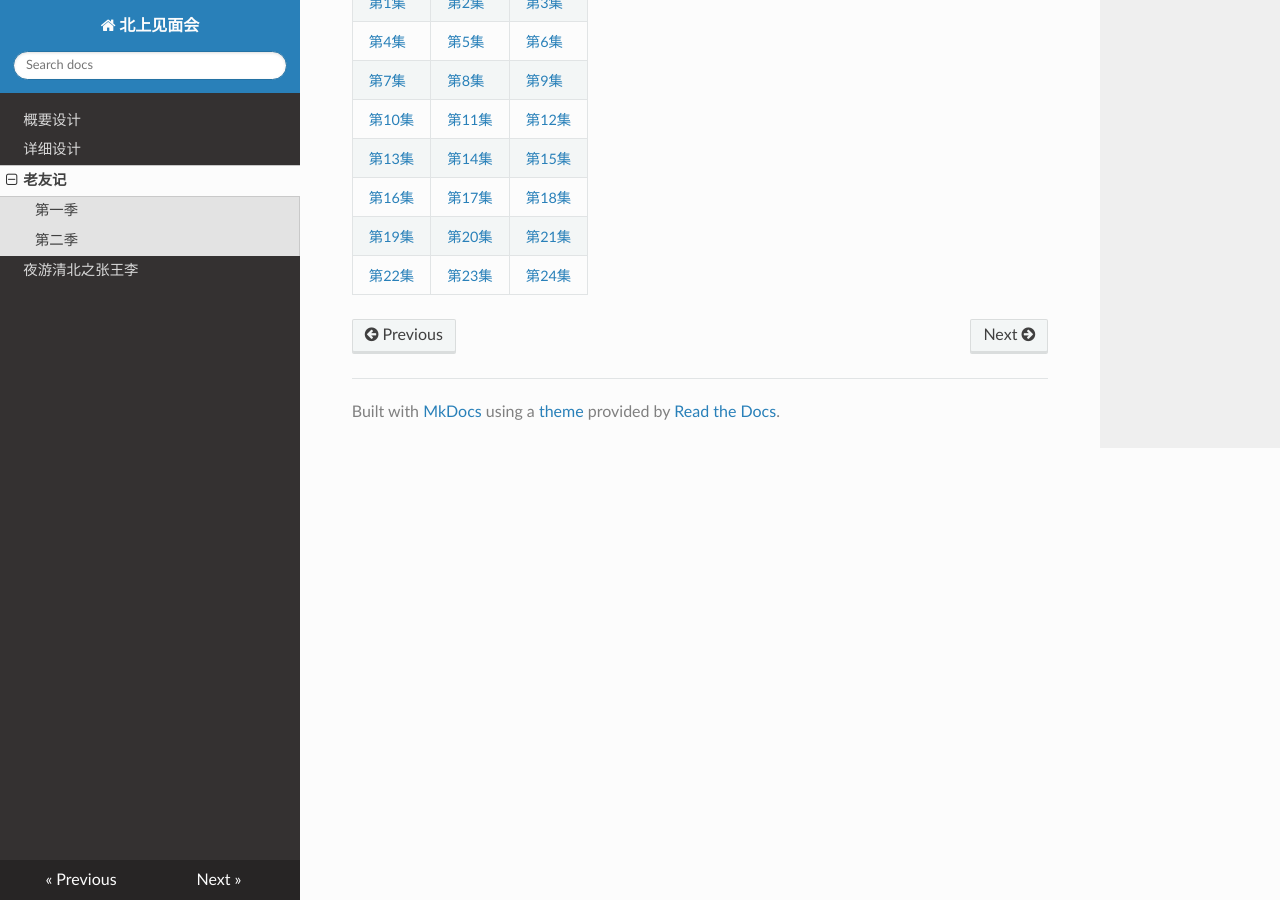
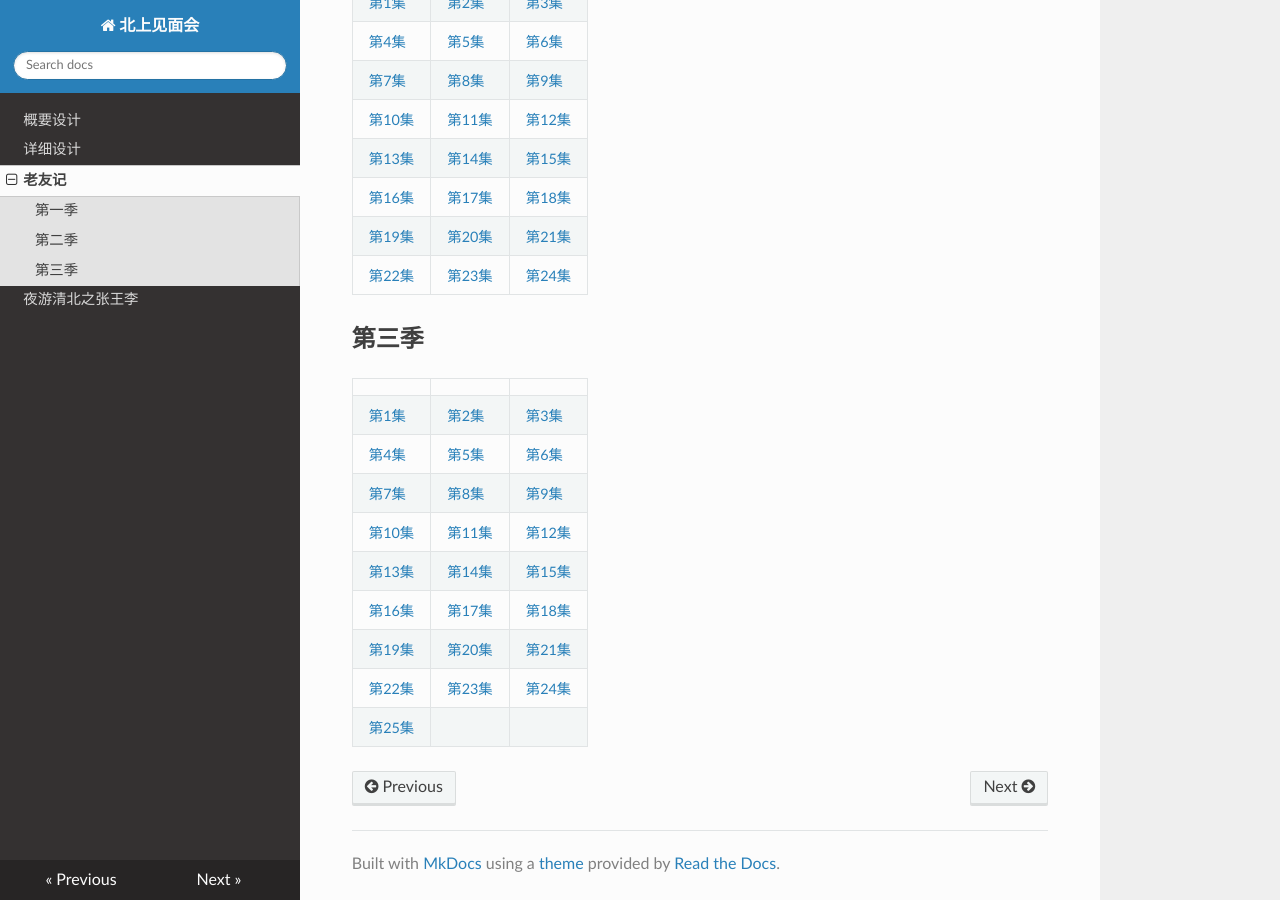
Before and after one commit to wangzhizhou/BSMeeting, an MkDocs documentation site: the page built from docs/friends.md, in a window 1280 px wide and 900 px high, scrolled down 841 px. Built offline with MkDocs 1.6.1, drawn with Linux system fonts in a browser that asks for light colours; nearby versions of some CDN libraries; old or Windows-style settings are respelled for this version of MkDocs.

Commit message:
add the third friend

```diff
--- a/docs/friends.md
+++ b/docs/friends.md
@@ -34,37 +34,23 @@
 [第19集](rtmp://zhulongyixian.vicp.cc:8000/vod2//friends/2/19.mp4)|[第20集](rtmp://zhulongyixian.vicp.cc:8000/vod2//friends/2/20.mp4)|[第21集](rtmp://zhulongyixian.vicp.cc:8000/vod2//friends/2/21.mp4)
 [第22集](rtmp://zhulongyixian.vicp.cc:8000/vod2//friends/2/22.mp4)|[第23集](rtmp://zhulongyixian.vicp.cc:8000/vod2//friends/2/23.mp4)|[第24集](rtmp://zhulongyixian.vicp.cc:8000/vod2//friends/2/24.mp4)
 
-<!--
+
 
 ## 第三季
 
-[第1集](rtmp://zhulongyixian.vicp.cc:8000/vod2//friends/1/1.mp4)
-[第2集](rtmp://zhulongyixian.vicp.cc:8000/vod2//friends/1/2.mp4)
-[第3集](rtmp://zhulongyixian.vicp.cc:8000/vod2//friends/1/3.mp4)
-[第4集](rtmp://zhulongyixian.vicp.cc:8000/vod2//friends/1/4.mp4)
-[第5集](rtmp://zhulongyixian.vicp.cc:8000/vod2//friends/1/5.mp4)
-[第6集](rtmp://zhulongyixian.vicp.cc:8000/vod2//friends/1/6.mp4)
-[第7集](rtmp://zhulongyixian.vicp.cc:8000/vod2//friends/1/7.mp4)
-[第8集](rtmp://zhulongyixian.vicp.cc:8000/vod2//friends/1/8.mp4)
+|   |   |   |
+|---|---|---|
+[第1集](rtmp://zhulongyixian.vicp.cc:8000/vod2//friends/3/1.mp4)|[第2集](rtmp://zhulongyixian.vicp.cc:8000/vod2//friends/3/2.mp4)|[第3集](rtmp://zhulongyixian.vicp.cc:8000/vod2//friends/3/3.mp4)
+[第4集](rtmp://zhulongyixian.vicp.cc:8000/vod2//friends/3/4.mp4)|[第5集](rtmp://zhulongyixian.vicp.cc:8000/vod2//friends/3/5.mp4)|[第6集](rtmp://zhulongyixian.vicp.cc:8000/vod2//friends/3/6.mp4)
+[第7集](rtmp://zhulongyixian.vicp.cc:8000/vod2//friends/3/7.mp4)|[第8集](rtmp://zhulongyixian.vicp.cc:8000/vod2//friends/3/8.mp4)|[第9集](rtmp://zhulongyixian.vicp.cc:8000/vod2//friends/3/9.mp4)
+[第10集](rtmp://zhulongyixian.vicp.cc:8000/vod2//friends/3/10.mp4)|[第11集](rtmp://zhulongyixian.vicp.cc:8000/vod2//friends/3/11.mp4)|[第12集](rtmp://zhulongyixian.vicp.cc:8000/vod2//friends/3/12.mp4)
+[第13集](rtmp://zhulongyixian.vicp.cc:8000/vod2//friends/3/13.mp4)|[第14集](rtmp://zhulongyixian.vicp.cc:8000/vod2//friends/3/14.mp4)|[第15集](rtmp://zhulongyixian.vicp.cc:8000/vod2//friends/3/15.mp4)
+[第16集](rtmp://zhulongyixian.vicp.cc:8000/vod2//friends/3/16.mp4)|[第17集](rtmp://zhulongyixian.vicp.cc:8000/vod2//friends/3/17.mp4)|[第18集](rtmp://zhulongyixian.vicp.cc:8000/vod2//friends/3/18.mp4)
+[第19集](rtmp://zhulongyixian.vicp.cc:8000/vod2//friends/3/19.mp4)|[第20集](rtmp://zhulongyixian.vicp.cc:8000/vod2//friends/3/20.mp4)|[第21集](rtmp://zhulongyixian.vicp.cc:8000/vod2//friends/3/21.mp4)
+[第22集](rtmp://zhulongyixian.vicp.cc:8000/vod2//friends/3/22.mp4)|[第23集](rtmp://zhulongyixian.vicp.cc:8000/vod2//friends/3/23.mp4)|[第24集](rtmp://zhulongyixian.vicp.cc:8000/vod2//friends/3/24.mp4)
+[第25集](rtmp://zhulongyixian.vicp.cc:8000/vod2//friends/3/25.mp4)|
 
-[第9集](rtmp://zhulongyixian.vicp.cc:8000/vod2//friends/1/9.mp4)
-[第10集](rtmp://zhulongyixian.vicp.cc:8000/vod2//friends/1/10.mp4)
-[第11集](rtmp://zhulongyixian.vicp.cc:8000/vod2//friends/1/11.mp4)
-[第12集](rtmp://zhulongyixian.vicp.cc:8000/vod2//friends/1/12.mp4)
-[第13集](rtmp://zhulongyixian.vicp.cc:8000/vod2//friends/1/13.mp4)
-[第14集](rtmp://zhulongyixian.vicp.cc:8000/vod2//friends/1/14.mp4)
-[第15集](rtmp://zhulongyixian.vicp.cc:8000/vod2//friends/1/15.mp4)
-[第16集](rtmp://zhulongyixian.vicp.cc:8000/vod2//friends/1/16.mp4)
-
-[第17集](rtmp://zhulongyixian.vicp.cc:8000/vod2//friends/1/17.mp4)
-[第18集](rtmp://zhulongyixian.vicp.cc:8000/vod2//friends/1/18.mp4)
-[第19集](rtmp://zhulongyixian.vicp.cc:8000/vod2//friends/1/19.mp4)
-[第20集](rtmp://zhulongyixian.vicp.cc:8000/vod2//friends/1/20.mp4)
-[第21集](rtmp://zhulongyixian.vicp.cc:8000/vod2//friends/1/21.mp4)
-[第22集](rtmp://zhulongyixian.vicp.cc:8000/vod2//friends/1/22.mp4)
-[第23集](rtmp://zhulongyixian.vicp.cc:8000/vod2//friends/1/23.mp4)
-[第24集](rtmp://zhulongyixian.vicp.cc:8000/vod2//friends/1/24.mp4)
-
+<!--
 ## 第四季
 
 [第1集](rtmp://zhulongyixian.vicp.cc:8000/vod2//friends/1/1.mp4)
```
